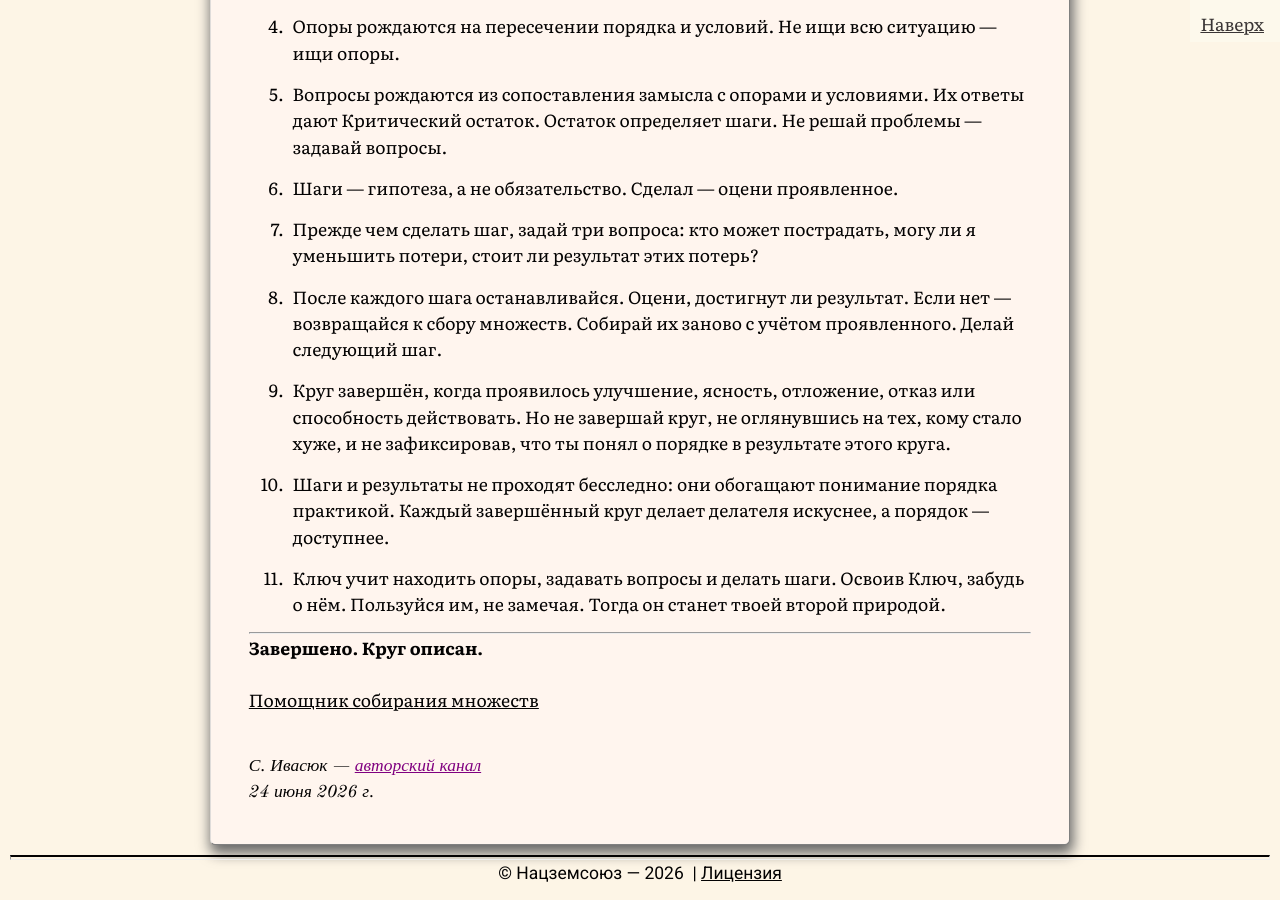
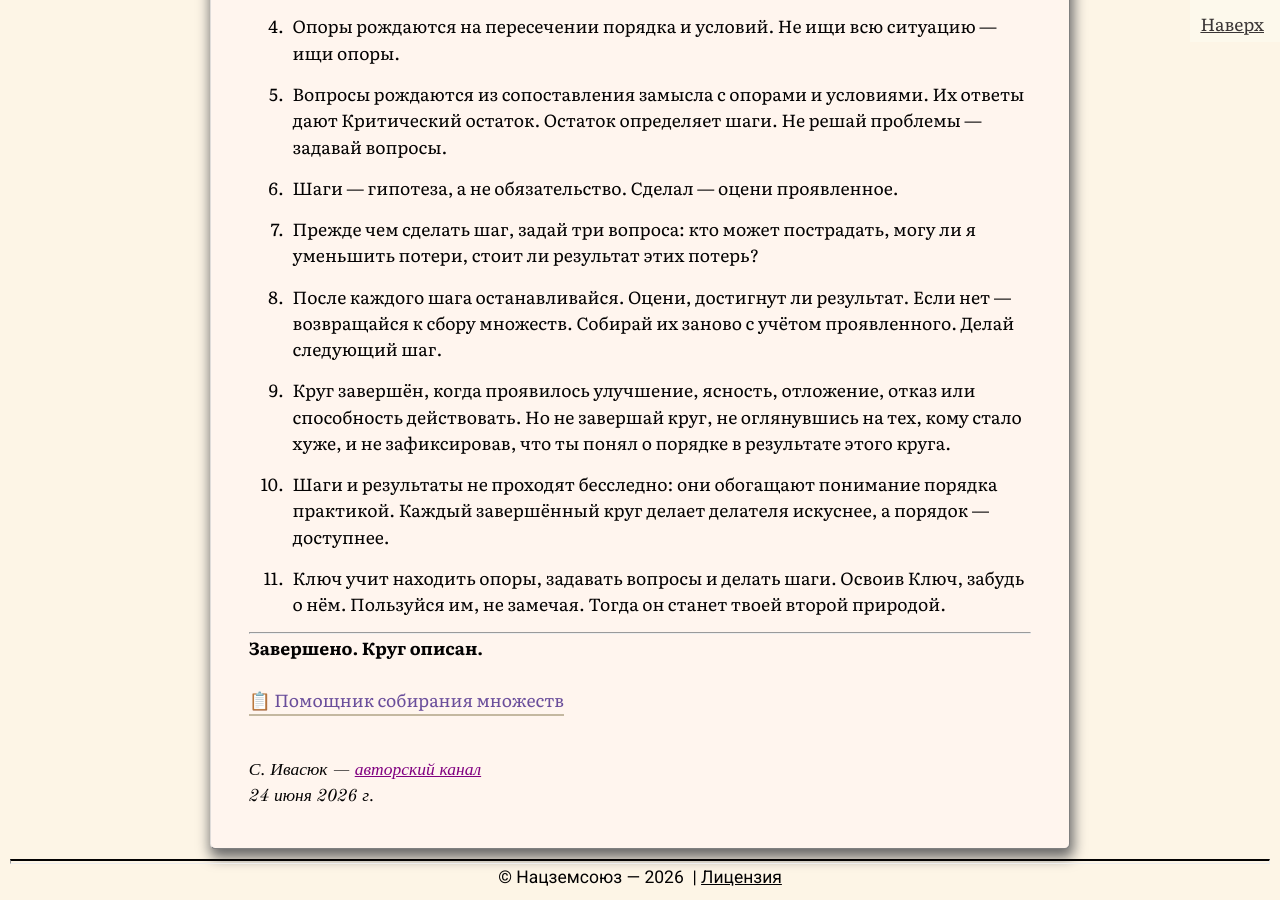
Before and after one commit to SergSi/land-use-art, a Jekyll site: the page built from _posts/2026-06-24-key.md, in a window 1280 px wide and 900 px high, scrolled down 8092 px. Built offline with Jekyll 4.4.1, drawn with Linux system fonts in a browser that asks for light colours; some web fonts are replaced; some of the changed lines change nothing that is shown.

Commit message:
Update 2026-06-24-key.md

```diff
--- a/_posts/2026-06-24-key.md
+++ b/_posts/2026-06-24-key.md
@@ -236,6 +236,13 @@ class: analitika
 ---
 **Завершено. Круг описан.**
 <br><br>
-<a href="/mnozhestva-app.html" target="_blank" style="color: inherit; text-decoration: underline;">
-    Помощник собирания множеств
+<a href="/mnozhestva-app.html" target="_blank"
+   style="display: inline-flex; align-items: center; gap: 6px;
+          color: #6a4e9b; text-decoration: none;
+          border-bottom: 2px solid #c4b8a0;
+          padding-bottom: 2px;
+          transition: border-color 0.3s, color 0.3s;"
+   onmouseover="this.style.borderColor='#6a4e9b'; this.style.color='#4a2e7b';"
+   onmouseout="this.style.borderColor='#c4b8a0'; this.style.color='#6a4e9b';">
+    📋 Помощник собирания множеств
 </a>
```
